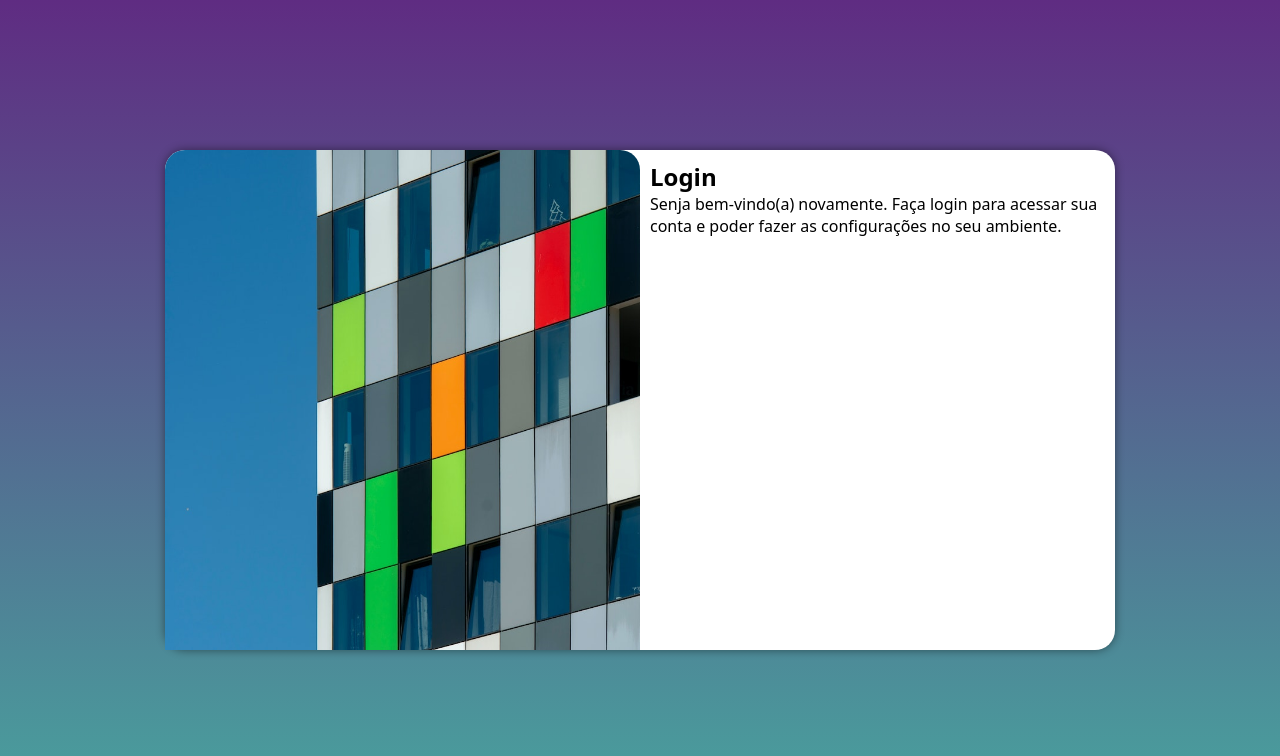
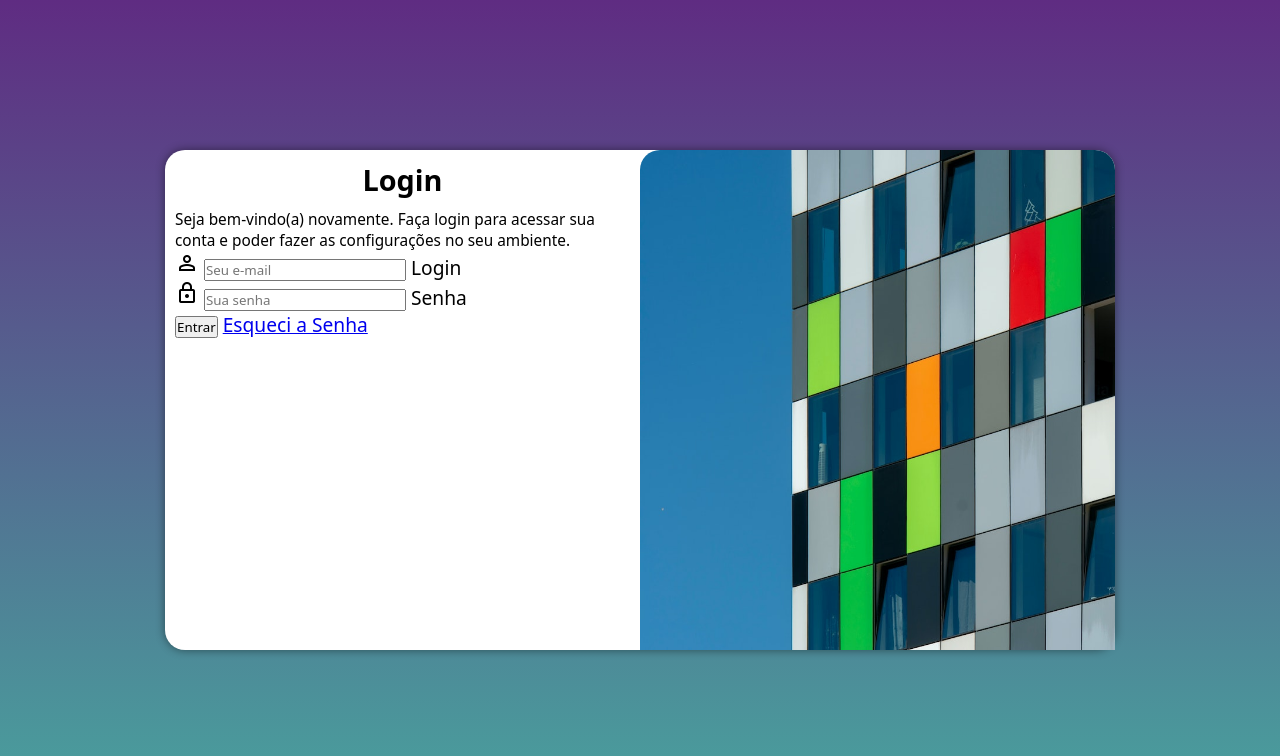
Before and after one commit to GomesYago/projeto-login, a plain HTML site: page index.html in a window 1280 px wide. Drawn offline with nearby package versions, Linux system fonts and the light colour scheme.

Commit message:
atualizei formulario

```diff
--- a/estilos/mediaq.css
+++ b/estilos/mediaq.css
@@ -26,13 +26,13 @@
         width: 950px;
     }
     section#login > div#imagem{
-        float: left;
+        float: right;
         width: 50%;
         height: 100%;
     }
     section#login > div#formulario{
-        float: right;
+        float: left;
         width: 50%;
-
+       font-size: 1.2em;
     }
 }
--- a/estilos/style.css
+++ b/estilos/style.css
@@ -25,7 +25,7 @@ main{
 }
 section#login{
     background-color: white;
-    width: 250px;
+    width: 270px;
     height: 500px;
     border-radius: 20px;
 
@@ -51,3 +51,10 @@ section#login > div#formulario{
     padding: 10px;
 
 }
+div#formulario > h1{
+    text-align: center;
+    margin-bottom: 10px;
+}
+div#formulario > p{
+    font-size: 0.8em;
+}
--- a/index.html
+++ b/index.html
@@ -6,6 +6,9 @@
     <link rel="stylesheet" href="estilos/style.css">
     <link rel="stylesheet" href="estilos/mediaq.css">
     <title>Tela-login</title>
+
+    <link rel="stylesheet" href="https://fonts.googleapis.com/css2?family=Material+Symbols+Outlined:opsz,wght,FILL,GRAD@20..48,100..700,0..1,-50..200" />
+
 </head>
 <body>
     <main>
@@ -15,8 +18,27 @@
 
             <div id="formulario">
                 <h1>Login</h1>
-                <p>Senja bem-vindo(a) novamente. Faça login para acessar sua conta e poder fazer as configurações no seu ambiente.</p>
-                <form action="arquivologin.php"></form>
+                <p>Seja bem-vindo(a) novamente. Faça login para acessar sua conta e poder fazer as configurações no seu ambiente.</p>
+                <form action="arquivologin.php" method="get" autocomplete="on">
+
+                    <div class="campo">
+
+                        <i class="material-symbols-outlined">Person</i>
+                        <input type="email" name="login" id="ilogin" placeholder="Seu e-mail" autocomplete="email" required>
+                        <label name="ilogin">Login</label>
+
+                    </div>
+
+                    <div class="campo">
+
+                        <i class="material-symbols-outlined">Lock</i>
+                        <input type="password" name="senha" id="isenha" placeholder="Sua senha" autocomplete="current-password" required minlength="8" maxlength="20">
+                        <label for="isenha">Senha</label>
+
+                    </div>
+                    <input type="submit" value="Entrar">
+                    <a href="esqueci.html">Esqueci a Senha<i class="material-icons"></i></a>
+                </form>
             </div>
         </section>
     </main>
```
